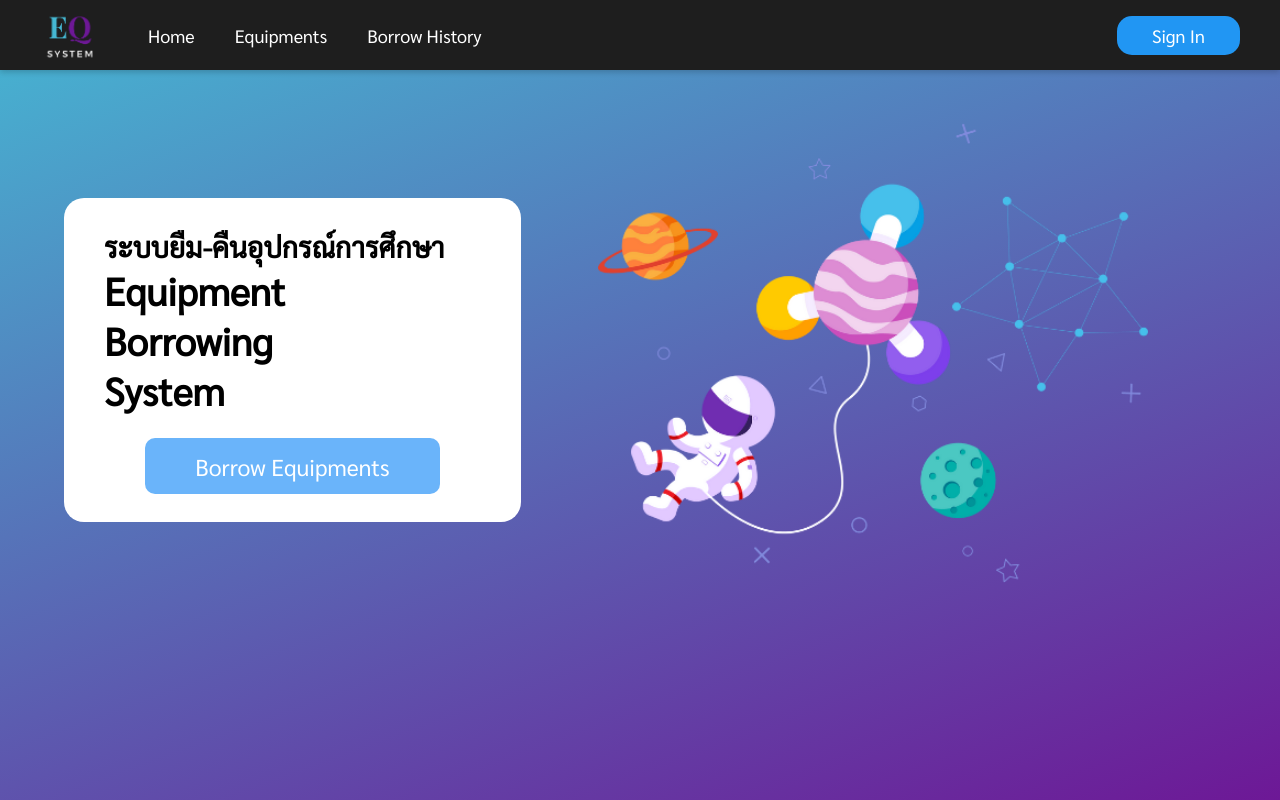
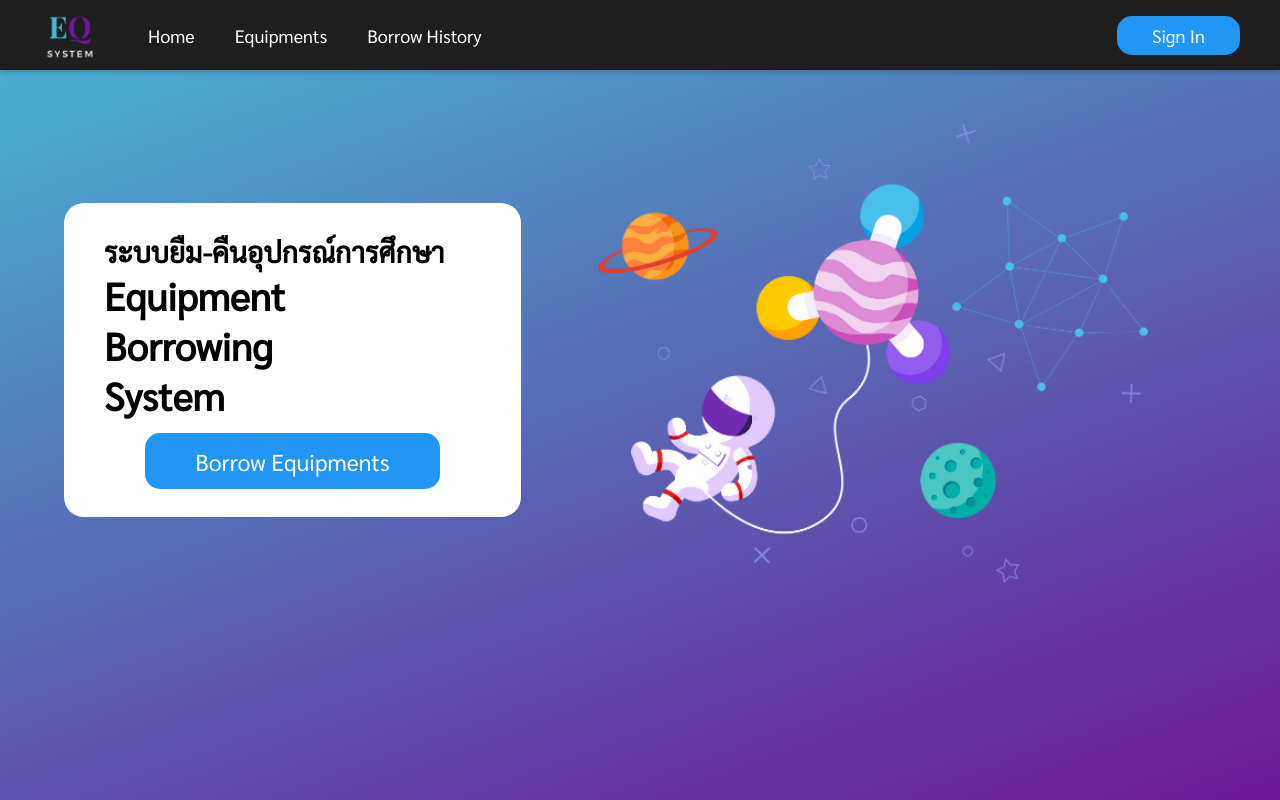
Before and after one commit to it62070040/Equipment-Borrowing-System, a React (Create React App) app in the folder equipment_borrowing_system/front-end/: page / in a window 1280 px wide. Built offline with nearby package versions, Linux system fonts and the light colour scheme.

Commit message:
update: icon, home page

```diff
--- a/equipment_borrowing_system/front-end/public/index.html
+++ b/equipment_borrowing_system/front-end/public/index.html
@@ -36,7 +36,7 @@
       work correctly both with client-side routing and a non-root public URL.
       Learn how to configure a non-root public URL by running `npm run build`.
     -->
-    <title>React App</title>
+    <title>Equiptment Borrow System</title>
   </head>
   <body style="margin: 0px; background-image: linear-gradient(-20deg, #6d1896 0%, #45b8d3 100%); padding-bottom: 30px; background-repeat: no-repeat;
   padding-bottom: 30px; background-attachment: fixed;">
--- a/equipment_borrowing_system/front-end/src/pages/Home/Home.css
+++ b/equipment_borrowing_system/front-end/src/pages/Home/Home.css
@@ -37,16 +37,21 @@ h1{
 }
 
 .btn-home-borrow{
-    background-color: #6AB4FA;
+    background-color: #2196F3;
     color: white;
     font-size: 1.8vw;
     padding: 13px 0px;
     width: 23vw;
-    border-radius: 10px;
+    border-radius: 15px;
     margin: 13px 18px;
     cursor: pointer;
+    border-style: hidden;
+  }
+
+  .btn-home-borrow a{
+    color: white;
     font-weight: 500;
-    border-style: hidden;
+
   }
 
   .btn-home-borrow:hover{
@@ -55,7 +60,7 @@ h1{
   }
 
   .btn-home-borrow-con {
-    text-align: center;
+    text-align: -webkit-center;
   }
   .home-papar-left-text {
       padding: 0px 10px;
--- a/equipment_borrowing_system/front-end/src/pages/Home/Home.js
+++ b/equipment_borrowing_system/front-end/src/pages/Home/Home.js
@@ -1,5 +1,6 @@
 import React from "react";
 import "./Home.css";
+import { Link } from "react-router-dom";
 
 
 function Home() {
@@ -16,11 +17,21 @@ function Home() {
 
             </div>
             <div className="btn-home-borrow-con">
-            <button
+            {/* <button
               className="btn-home-borrow"
             >
               Borrow Equipments
-            </button>
+            </button> */}
+            <div className="btn-home-borrow">
+
+            <Link
+                to="/equipments-user"
+
+              >
+                Borrow Equipments
+              </Link>
+            </div>
+
             </div>
           </div>
         </div>
```
Also changed, not shown: 1 other file (tests, documents, lock files or other folders).
